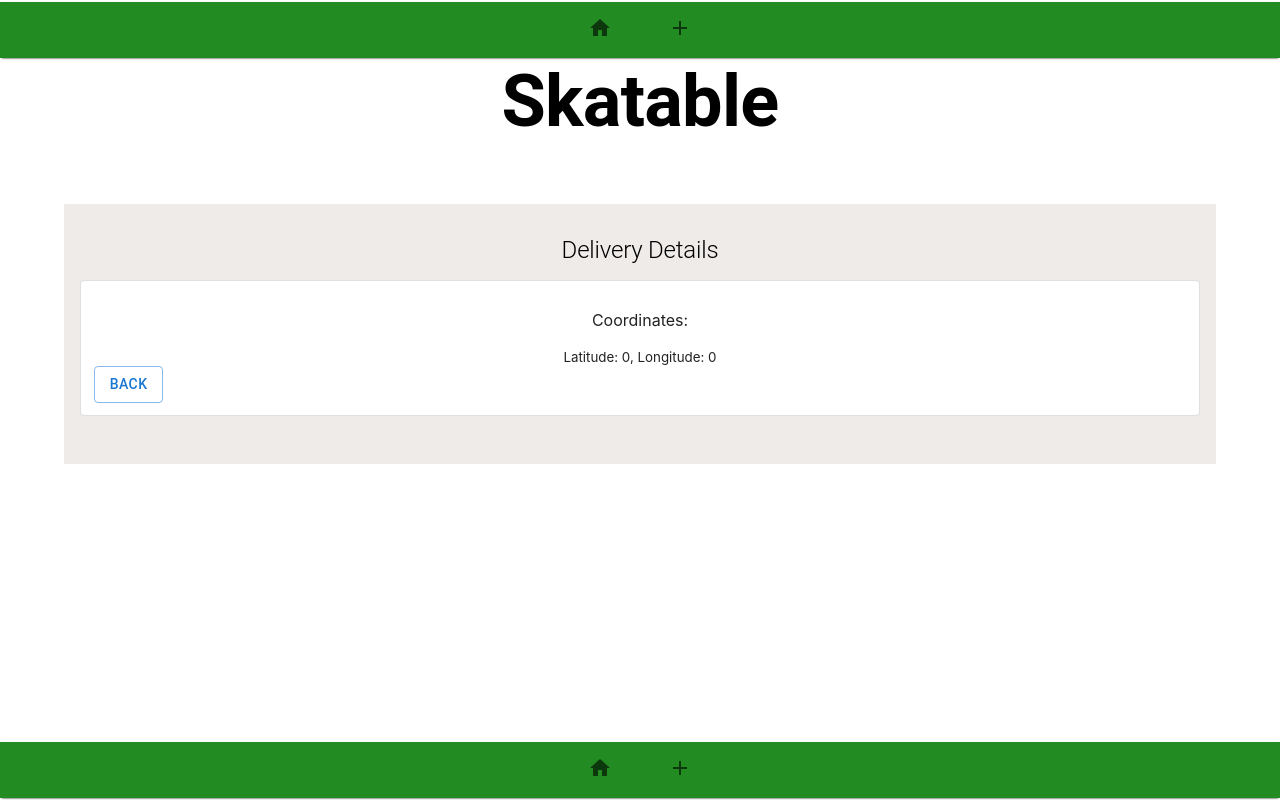
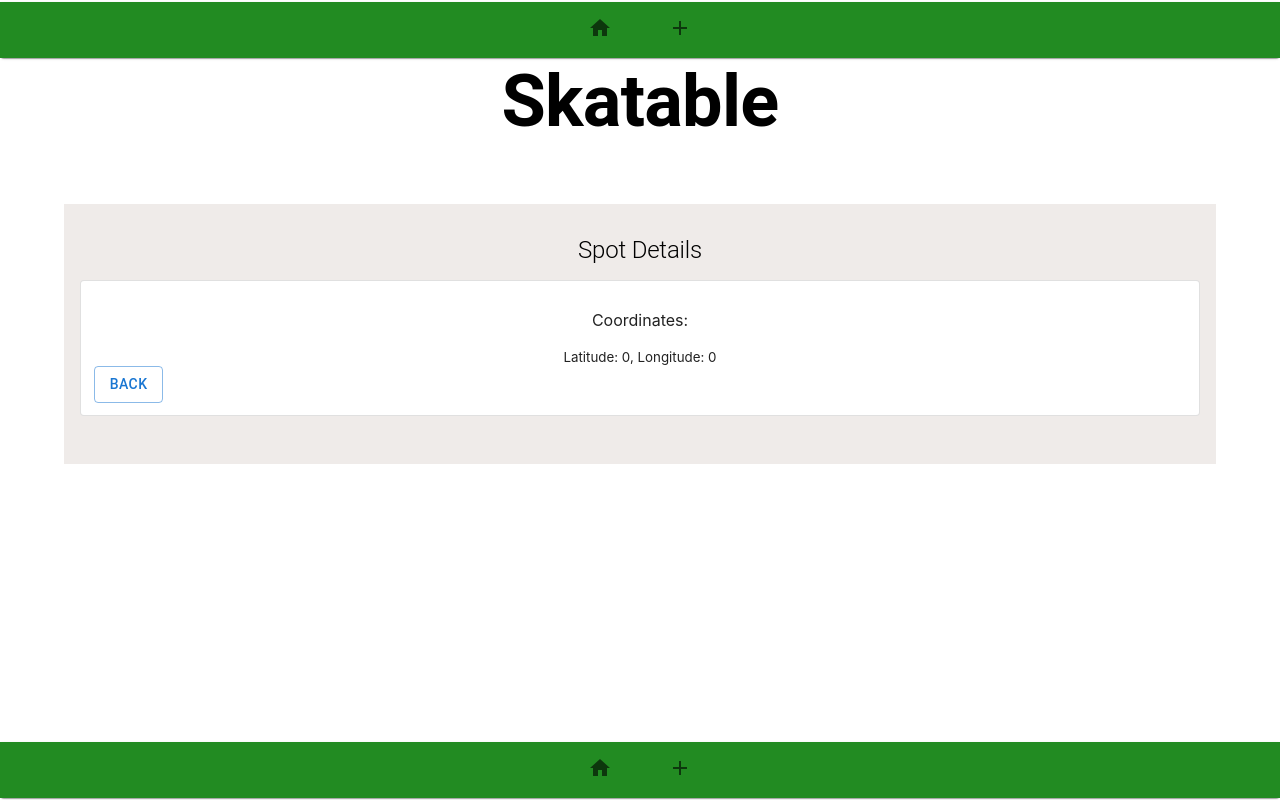
Before and after one commit to MaximBenkert/skatable, a React (Create React App) app in the folder frontend/: page /details/1 in a window 1280 px wide. Built offline with nearby package versions, Linux system fonts and the light colour scheme; no server answers.

Commit message:
heimlich heimlich

```diff
--- a/frontend/src/components/SpotDetails.tsx
+++ b/frontend/src/components/SpotDetails.tsx
@@ -23,7 +23,7 @@ export default function SpotDetails(props: DetailProps) {
         <Container maxWidth="lg">
             <Box sx={{bgcolor: '#efebe9', p: "1rem", pb: "3rem"}}>
                 <Typography sx={{fontSize: "1.5rem", padding: "1rem"}} variant="h2" component="h2">
-                    Delivery Details
+                    Spot Details
                 </Typography>
                 {props.spot ?
                     <Card variant="outlined" sx={{p: "0.8rem"}}>
```
